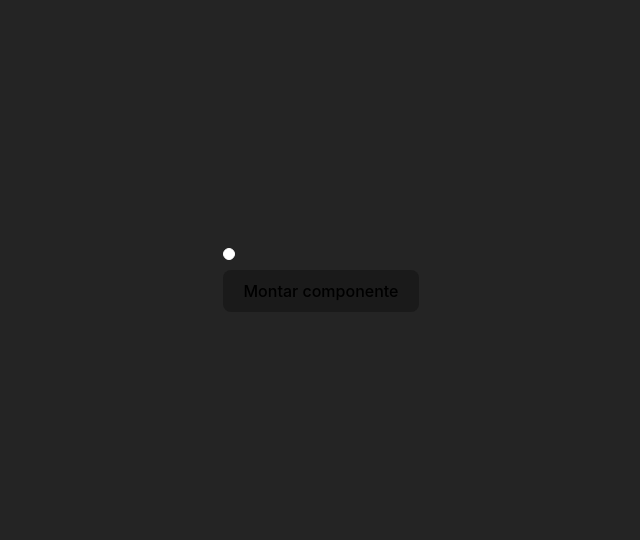
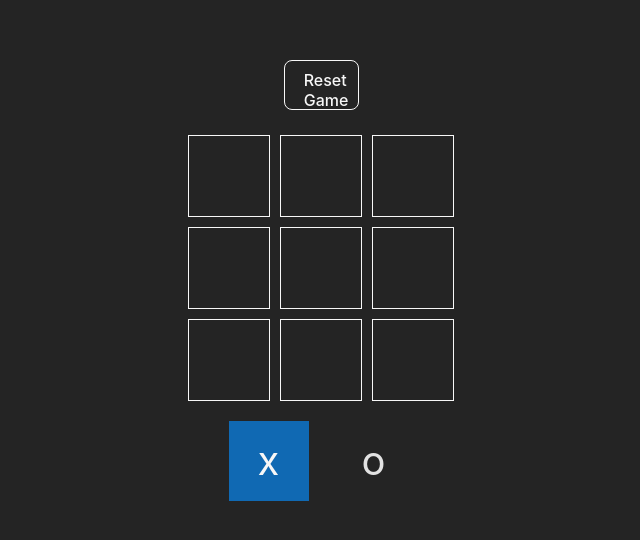
Before and after one commit to Jzea94/React_GitHub_Pages, a React (Vite) app: page / in a window 1280 px wide. Shown: the part 120-660 px from the top of the page, without its empty margins (319-959 px from the left). Built offline with nearby package versions, Linux system fonts and the light colour scheme.

Commit message:
update vite.config

```diff
--- a/src/App.jsx
+++ b/src/App.jsx
@@ -1,14 +1,14 @@
+// import PointerFollow from './components/PointerMove/Pointer.jsx'
 // import FollowButton from './components/Button/Button'
-// import TicTacToe from './components/TicTacToe/TicTacToe.jsx'
 // import TicTacToe from './components/Game/Game.jsx'
 // import ButtonComponent from './components/ButtonTest/ButtonTest.jsx'
+import TicTacToe from './components/TicTacToe/TicTacToe.jsx'
 import './App.css'
-import FollowButton from './components/PointerMove/Pointer.jsx'
 
 function App() {
   return (
     <>
-      <FollowButton/>
+      <TicTacToe/>
     </>
   )
 }
--- a/src/components/PointerMove/Pointer.jsx
+++ b/src/components/PointerMove/Pointer.jsx
@@ -62,7 +62,7 @@ const FollowMouse = () => {
   )
 }
 // Esta logica se hizo con el fin de agregar un button para desmontar el componente
-function App () {
+function PointerFollow () {
   const [montarComponente, setMontarComponente] = useState(false)
 
   const [position, setPosition] = useState({ x: 0, y: 0})
@@ -101,4 +101,4 @@ function App () {
   )
 }
 
-export default App
+export default PointerFollow
--- a/vite.config.js
+++ b/vite.config.js
@@ -4,5 +4,5 @@ import react from "@vitejs/plugin-react-swc";
 // https://vitejs.dev/config/
 export default defineConfig({
   plugins: [react()],
-  base: "https://Jzea94.github.io/LaRomanticaDeploy",
+  base: "https://Jzea94.github.io/React_GitHub_Pages",
 });
```
